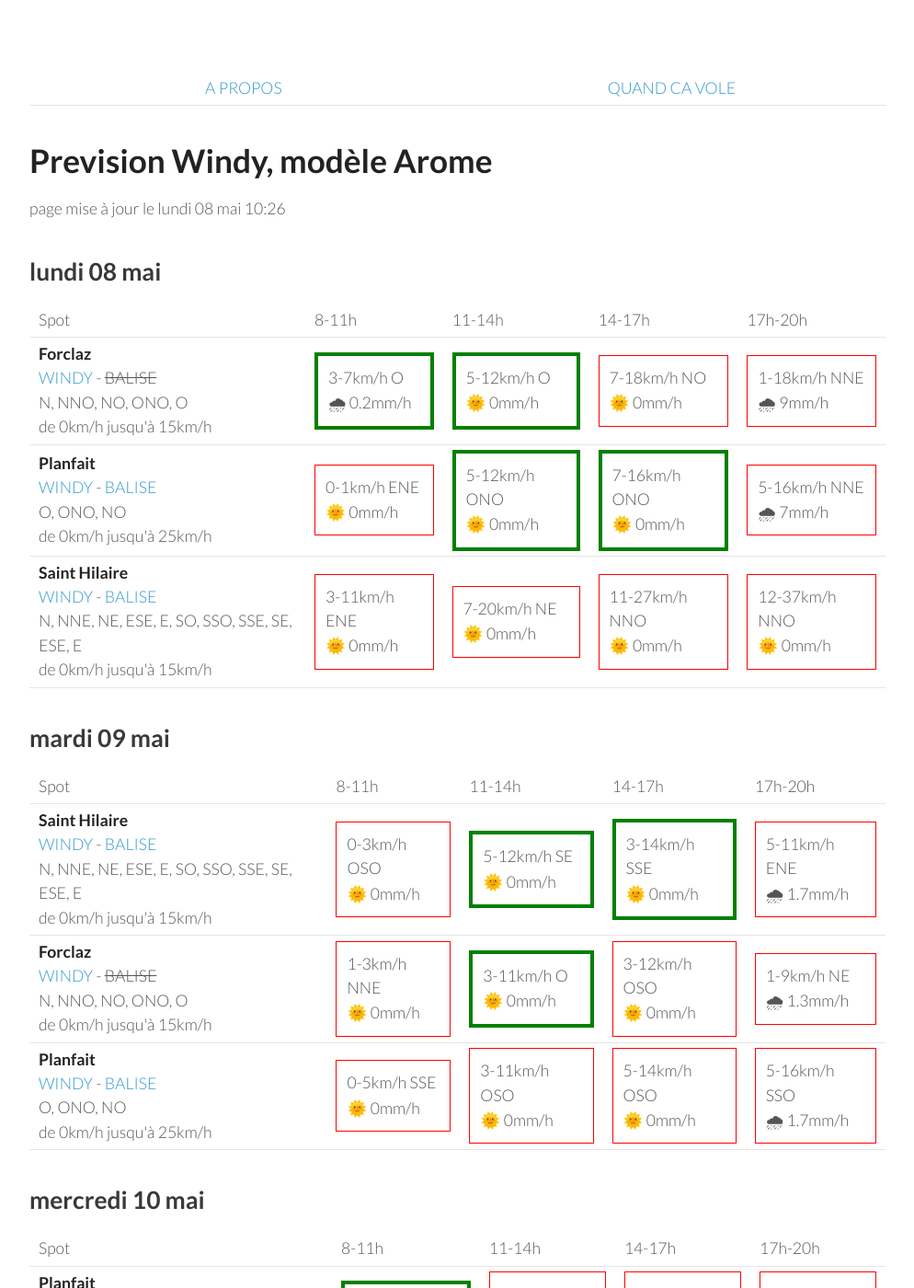
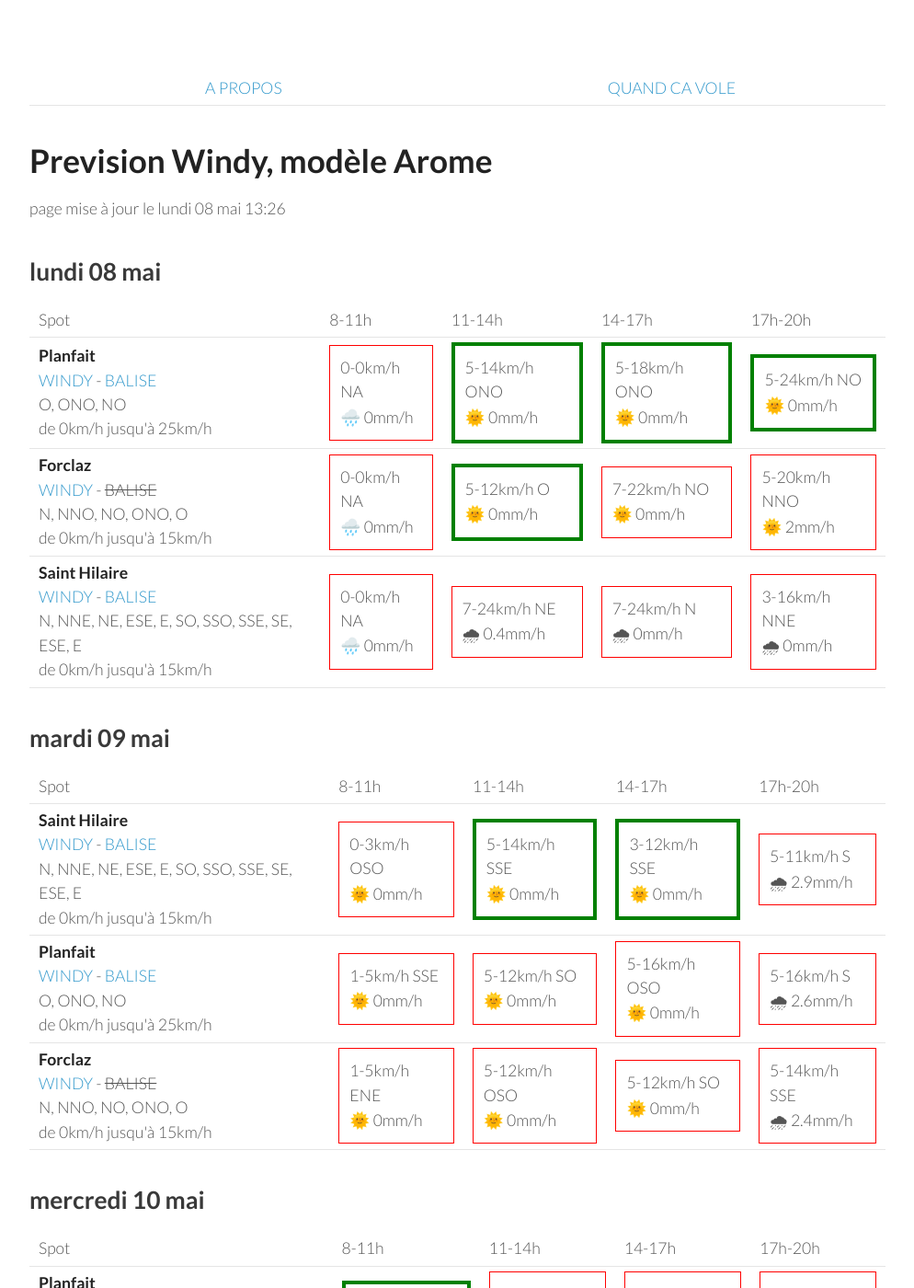
Before and after one commit to parapente-dans-le-nord/parapente-dans-le-nord.github.io, a Jekyll site: the page built from alpes_nord.markdown, in a window 1280 px wide and 1400 px high. Shown: the whole window at 92% size, without its empty margins (26-1020 px from the left). Built offline with Jekyll 4.4.1, drawn with Linux system fonts in a browser that asks for light colours; some of the changed text lies outside the part shown.

Commit message:
update index.markdown

```diff
--- a/alpes_nord.markdown
+++ b/alpes_nord.markdown
@@ -7,7 +7,7 @@ title:  "Tous les spots"
 {: .links}
 
 # Prevision Windy, modèle Arome
-page mise à jour le lundi 08 mai 10:26
+page mise à jour le lundi 08 mai 13:26
 
 ## lundi 08 mai
 
@@ -22,33 +22,30 @@ page mise à jour le lundi 08 mai 10:26
       <td>17h-20h</td>
     </tr>
 <tr>
-        <td><strong>Forclaz</strong><br><a href="https://windy.com/45.814/6.247?45.375,6.246,8,m:eVwaglz">WINDY</a> - <span class="no-balise"> BALISE </span><br> <span class="vent-favorable">N, NNO, NO, ONO, O</span><br><span class="force-vent">de 0km/h jusqu'à 15km/h</span> </td>
+        <td><strong>Planfait</strong><br><a href="https://windy.com/45.853/6.223?45.415,6.223,8">WINDY</a> - <span class=""><a href="https://www.openwindmap.org/PP496">BALISE</a> </span><br> <span class="vent-favorable">O, ONO, NO</span><br><span class="force-vent">de 0km/h jusqu'à 25km/h</span> </td>
 
-            <td><div class="flyable"><p>3-7km/h O</p><p>🌧 0.2mm/h</p></div></td>
-            <td><div class="flyable"><p>5-12km/h O</p><p>🌞 0mm/h</p></div></td>
-            <td><div class="not-flyable"><p>7-18km/h NO</p><p>🌞 0mm/h</p></div></td>
-            <td><div class="not-flyable"><p>1-18km/h NNE</p><p>🌧 9mm/h</p></div></td>
-
+            <td><div class="not-flyable"><p>0-0km/h NA</p><p>🌧️ 0mm/h</p></div></td>
+            <td><div class="flyable"><p>5-14km/h ONO</p><p>🌞 0mm/h</p></div></td>
+            <td><div class="flyable"><p>5-18km/h ONO</p><p>🌞 0mm/h</p></div></td>
+            <td><div class="flyable"><p>5-24km/h NO</p><p>🌞 0mm/h</p></div></td>
 
     </tr>
 <tr>
-        <td><strong>Planfait</strong><br><a href="https://windy.com/45.853/6.223?45.415,6.223,8">WINDY</a> - <span class=""><a href="https://www.openwindmap.org/PP496">BALISE</a> </span><br> <span class="vent-favorable">O, ONO, NO</span><br><span class="force-vent">de 0km/h jusqu'à 25km/h</span> </td>
+        <td><strong>Forclaz</strong><br><a href="https://windy.com/45.814/6.247?45.375,6.246,8,m:eVwaglz">WINDY</a> - <span class="no-balise"> BALISE </span><br> <span class="vent-favorable">N, NNO, NO, ONO, O</span><br><span class="force-vent">de 0km/h jusqu'à 15km/h</span> </td>
 
-            <td><div class="not-flyable"><p>0-1km/h ENE</p><p>🌞 0mm/h</p></div></td>
-            <td><div class="flyable"><p>5-12km/h ONO</p><p>🌞 0mm/h</p></div></td>
-            <td><div class="flyable"><p>7-16km/h ONO</p><p>🌞 0mm/h</p></div></td>
-            <td><div class="not-flyable"><p>5-16km/h NNE</p><p>🌧 7mm/h</p></div></td>
-
+            <td><div class="not-flyable"><p>0-0km/h NA</p><p>🌧️ 0mm/h</p></div></td>
+            <td><div class="flyable"><p>5-12km/h O</p><p>🌞 0mm/h</p></div></td>
+            <td><div class="not-flyable"><p>7-22km/h NO</p><p>🌞 0mm/h</p></div></td>
+            <td><div class="not-flyable"><p>5-20km/h NNO</p><p>🌞 2mm/h</p></div></td>
 
     </tr>
 <tr>
         <td><strong>Saint Hilaire</strong><br><a href="https://windy.com/45.307/5.888?45.087,5.889,9,m:eUFagkX">WINDY</a> - <span class=""><a href="http://www.balisemeteo.com/balise.php?idBalise=61">BALISE</a> </span><br> <span class="vent-favorable">N, NNE, NE, ESE, E, SO, SSO, SSE, SE, ESE, E</span><br><span class="force-vent">de 0km/h jusqu'à 15km/h</span> </td>
 
-            <td><div class="not-flyable"><p>3-11km/h ENE</p><p>🌞 0mm/h</p></div></td>
-            <td><div class="not-flyable"><p>7-20km/h NE</p><p>🌞 0mm/h</p></div></td>
-            <td><div class="not-flyable"><p>11-27km/h NNO</p><p>🌞 0mm/h</p></div></td>
-            <td><div class="not-flyable"><p>12-37km/h NNO</p><p>🌞 0mm/h</p></div></td>
-
+            <td><div class="not-flyable"><p>0-0km/h NA</p><p>🌧️ 0mm/h</p></div></td>
+            <td><div class="not-flyable"><p>7-24km/h NE</p><p>🌧 0.4mm/h</p></div></td>
+            <td><div class="not-flyable"><p>7-24km/h N</p><p>🌧 0mm/h</p></div></td>
+            <td><div class="not-flyable"><p>3-16km/h NNE</p><p>🌧 0mm/h</p></div></td>
 
     </tr>
 
@@ -71,29 +68,29 @@ page mise à jour le lundi 08 mai 10:26
         <td><strong>Saint Hilaire</strong><br><a href="https://windy.com/45.307/5.888?45.087,5.889,9,m:eUFagkX">WINDY</a> - <span class=""><a href="http://www.balisemeteo.com/balise.php?idBalise=61">BALISE</a> </span><br> <span class="vent-favorable">N, NNE, NE, ESE, E, SO, SSO, SSE, SE, ESE, E</span><br><span class="force-vent">de 0km/h jusqu'à 15km/h</span> </td>
 
             <td><div class="not-flyable"><p>0-3km/h OSO</p><p>🌞 0mm/h</p></div></td>
-            <td><div class="flyable"><p>5-12km/h SE</p><p>🌞 0mm/h</p></div></td>
-            <td><div class="flyable"><p>3-14km/h SSE</p><p>🌞 0mm/h</p></div></td>
-            <td><div class="not-flyable"><p>5-11km/h ENE</p><p>🌧 1.7mm/h</p></div></td>
+            <td><div class="flyable"><p>5-14km/h SSE</p><p>🌞 0mm/h</p></div></td>
+            <td><div class="flyable"><p>3-12km/h SSE</p><p>🌞 0mm/h</p></div></td>
+            <td><div class="not-flyable"><p>5-11km/h S</p><p>🌧 2.9mm/h</p></div></td>
+
+
+    </tr>
+<tr>
+        <td><strong>Planfait</strong><br><a href="https://windy.com/45.853/6.223?45.415,6.223,8">WINDY</a> - <span class=""><a href="https://www.openwindmap.org/PP496">BALISE</a> </span><br> <span class="vent-favorable">O, ONO, NO</span><br><span class="force-vent">de 0km/h jusqu'à 25km/h</span> </td>
+
+            <td><div class="not-flyable"><p>1-5km/h SSE</p><p>🌞 0mm/h</p></div></td>
+            <td><div class="not-flyable"><p>5-12km/h SO</p><p>🌞 0mm/h</p></div></td>
+            <td><div class="not-flyable"><p>5-16km/h OSO</p><p>🌞 0mm/h</p></div></td>
+            <td><div class="not-flyable"><p>5-16km/h S</p><p>🌧 2.6mm/h</p></div></td>
 
 
     </tr>
 <tr>
         <td><strong>Forclaz</strong><br><a href="https://windy.com/45.814/6.247?45.375,6.246,8,m:eVwaglz">WINDY</a> - <span class="no-balise"> BALISE </span><br> <span class="vent-favorable">N, NNO, NO, ONO, O</span><br><span class="force-vent">de 0km/h jusqu'à 15km/h</span> </td>
 
-            <td><div class="not-flyable"><p>1-3km/h NNE</p><p>🌞 0mm/h</p></div></td>
-            <td><div class="flyable"><p>3-11km/h O</p><p>🌞 0mm/h</p></div></td>
-            <td><div class="not-flyable"><p>3-12km/h OSO</p><p>🌞 0mm/h</p></div></td>
-            <td><div class="not-flyable"><p>1-9km/h NE</p><p>🌧 1.3mm/h</p></div></td>
-
-
-    </tr>
-<tr>
-        <td><strong>Planfait</strong><br><a href="https://windy.com/45.853/6.223?45.415,6.223,8">WINDY</a> - <span class=""><a href="https://www.openwindmap.org/PP496">BALISE</a> </span><br> <span class="vent-favorable">O, ONO, NO</span><br><span class="force-vent">de 0km/h jusqu'à 25km/h</span> </td>
-
-            <td><div class="not-flyable"><p>0-5km/h SSE</p><p>🌞 0mm/h</p></div></td>
-            <td><div class="not-flyable"><p>3-11km/h OSO</p><p>🌞 0mm/h</p></div></td>
-            <td><div class="not-flyable"><p>5-14km/h OSO</p><p>🌞 0mm/h</p></div></td>
-            <td><div class="not-flyable"><p>5-16km/h SSO</p><p>🌧 1.7mm/h</p></div></td>
+            <td><div class="not-flyable"><p>1-5km/h ENE</p><p>🌞 0mm/h</p></div></td>
+            <td><div class="not-flyable"><p>5-12km/h OSO</p><p>🌞 0mm/h</p></div></td>
+            <td><div class="not-flyable"><p>5-12km/h SO</p><p>🌞 0mm/h</p></div></td>
+            <td><div class="not-flyable"><p>5-14km/h SSE</p><p>🌧 2.4mm/h</p></div></td>
 
 
     </tr>
@@ -136,10 +133,10 @@ page mise à jour le lundi 08 mai 10:26
 <tr>
         <td><strong>Forclaz</strong><br><a href="https://windy.com/45.814/6.247?45.375,6.246,8,m:eVwaglz">WINDY</a> - <span class="no-balise"> BALISE </span><br> <span class="vent-favorable">N, NNO, NO, ONO, O</span><br><span class="force-vent">de 0km/h jusqu'à 15km/h</span> </td>
 
-            <td><div class="not-flyable"><p>7-29km/h ONO</p><p>🌧 3.6mm/h</p></div></td>
-            <td><div class="not-flyable"><p>7-31km/h NO</p><p>🌧 0.8mm/h</p></div></td>
-            <td><div class="not-flyable"><p>7-29km/h NO</p><p>🌧 0.5mm/h</p></div></td>
-            <td><div class="not-flyable"><p>9-33km/h NO</p><p>🌧 0.4mm/h</p></div></td>
+            <td><div class="not-flyable"><p>3-24km/h O</p><p>🌧 2mm/h</p></div></td>
+            <td><div class="not-flyable"><p>7-33km/h NO</p><p>🌧 3.2mm/h</p></div></td>
+            <td><div class="not-flyable"><p>7-35km/h NO</p><p>🌧 1.1mm/h</p></div></td>
+            <td><div class="not-flyable"><p>9-35km/h NO</p><p>🌧 0.4mm/h</p></div></td>
 
 
     </tr>
@@ -160,16 +157,6 @@ page mise à jour le lundi 08 mai 10:26
       <td>17h-20h</td>
     </tr>
 <tr>
-        <td><strong>Forclaz</strong><br><a href="https://windy.com/45.814/6.247?45.375,6.246,8,m:eVwaglz">WINDY</a> - <span class="no-balise"> BALISE </span><br> <span class="vent-favorable">N, NNO, NO, ONO, O</span><br><span class="force-vent">de 0km/h jusqu'à 15km/h</span> </td>
-
-            <td><div class="flyable"><p>1-9km/h NNO</p><p>🌞 0mm/h</p></div></td>
-            <td><div class="not-flyable"><p>5-24km/h NO</p><p>🌧 0.2mm/h</p></div></td>
-            <td><div class="not-flyable"><p>9-31km/h NO</p><p>🌧 0.9mm/h</p></div></td>
-            <td><div class="not-flyable"><p>7-35km/h NNO</p><p>🌧 2.3mm/h</p></div></td>
-
-
-    </tr>
-<tr>
         <td><strong>Planfait</strong><br><a href="https://windy.com/45.853/6.223?45.415,6.223,8">WINDY</a> - <span class=""><a href="https://www.openwindmap.org/PP496">BALISE</a> </span><br> <span class="vent-favorable">O, ONO, NO</span><br><span class="force-vent">de 0km/h jusqu'à 25km/h</span> </td>
 
             <td><div class="not-flyable"><p>0-11km/h NNE</p><p>🌞 0mm/h</p></div></td>
@@ -186,6 +173,16 @@ page mise à jour le lundi 08 mai 10:26
             <td><div class="not-flyable"><p>5-31km/h N</p><p>🌧 0.3mm/h</p></div></td>
             <td><div class="not-flyable"><p>5-35km/h NO</p><p>🌧 0.7mm/h</p></div></td>
             <td><div class="not-flyable"><p>5-37km/h N</p><p>🌧 2.8mm/h</p></div></td>
+
+
+    </tr>
+<tr>
+        <td><strong>Forclaz</strong><br><a href="https://windy.com/45.814/6.247?45.375,6.246,8,m:eVwaglz">WINDY</a> - <span class="no-balise"> BALISE </span><br> <span class="vent-favorable">N, NNO, NO, ONO, O</span><br><span class="force-vent">de 0km/h jusqu'à 15km/h</span> </td>
+
+            <td><div class="not-flyable"><p>1-11km/h NE</p><p>🌞 0mm/h</p></div></td>
+            <td><div class="not-flyable"><p>5-25km/h NO</p><p>🌧 0.4mm/h</p></div></td>
+            <td><div class="not-flyable"><p>9-33km/h NO</p><p>🌧 1.3mm/h</p></div></td>
+            <td><div class="not-flyable"><p>7-38km/h NO</p><p>🌧 1.3mm/h</p></div></td>
 
 
     </tr>
@@ -216,22 +213,22 @@ page mise à jour le lundi 08 mai 10:26
 
     </tr>
 <tr>
-        <td><strong>Forclaz</strong><br><a href="https://windy.com/45.814/6.247?45.375,6.246,8,m:eVwaglz">WINDY</a> - <span class="no-balise"> BALISE </span><br> <span class="vent-favorable">N, NNO, NO, ONO, O</span><br><span class="force-vent">de 0km/h jusqu'à 15km/h</span> </td>
-
-            <td><div class="flyable"><p>1-11km/h NO</p><p>🌧 0.2mm/h</p></div></td>
-            <td><div class="not-flyable"><p>5-24km/h ONO</p><p>🌧 0.7mm/h</p></div></td>
-            <td><div class="not-flyable"><p>5-25km/h NO</p><p>🌧 1.8mm/h</p></div></td>
-            <td><div class="not-flyable"><p>5-35km/h NO</p><p>🌧 0.9mm/h</p></div></td>
-
-
-    </tr>
-<tr>
         <td><strong>Saint Hilaire</strong><br><a href="https://windy.com/45.307/5.888?45.087,5.889,9,m:eUFagkX">WINDY</a> - <span class=""><a href="http://www.balisemeteo.com/balise.php?idBalise=61">BALISE</a> </span><br> <span class="vent-favorable">N, NNE, NE, ESE, E, SO, SSO, SSE, SE, ESE, E</span><br><span class="force-vent">de 0km/h jusqu'à 15km/h</span> </td>
 
             <td><div class="not-flyable"><p>3-27km/h N</p><p>🌧 0.8mm/h</p></div></td>
             <td><div class="not-flyable"><p>5-33km/h N</p><p>🌧 1.6mm/h</p></div></td>
             <td><div class="not-flyable"><p>7-35km/h N</p><p>🌧 3.9mm/h</p></div></td>
             <td><div class="not-flyable"><p>5-35km/h NNE</p><p>🌧 1.5mm/h</p></div></td>
+
+
+    </tr>
+<tr>
+        <td><strong>Forclaz</strong><br><a href="https://windy.com/45.814/6.247?45.375,6.246,8,m:eVwaglz">WINDY</a> - <span class="no-balise"> BALISE </span><br> <span class="vent-favorable">N, NNO, NO, ONO, O</span><br><span class="force-vent">de 0km/h jusqu'à 15km/h</span> </td>
+
+            <td><div class="not-flyable"><p>3-18km/h NO</p><p>🌧 0.5mm/h</p></div></td>
+            <td><div class="not-flyable"><p>5-27km/h NNO</p><p>🌧 0.7mm/h</p></div></td>
+            <td><div class="not-flyable"><p>5-25km/h NO</p><p>🌧 3.1mm/h</p></div></td>
+            <td><div class="not-flyable"><p>5-27km/h NNO</p><p>🌧 1.3mm/h</p></div></td>
 
 
     </tr>
@@ -250,6 +247,16 @@ page mise à jour le lundi 08 mai 10:26
       <td>11-14h</td>
       <td>14-17h</td>
       <td>17h-20h</td>
+    </tr>
+<tr>
+        <td><strong>Forclaz</strong><br><a href="https://windy.com/45.814/6.247?45.375,6.246,8,m:eVwaglz">WINDY</a> - <span class="no-balise"> BALISE </span><br> <span class="vent-favorable">N, NNO, NO, ONO, O</span><br><span class="force-vent">de 0km/h jusqu'à 15km/h</span> </td>
+
+            <td><div class="flyable"><p>3-14km/h NNO</p><p>🌞 0mm/h</p></div></td>
+            <td><div class="not-flyable"><p>5-22km/h NO</p><p>🌧 0.5mm/h</p></div></td>
+            <td><div class="not-flyable"><p>7-31km/h NNO</p><p>🌧 0.6mm/h</p></div></td>
+            <td><div class="not-flyable"><p>5-35km/h N</p><p>🌧 3mm/h</p></div></td>
+
+
     </tr>
 <tr>
         <td><strong>Saint Hilaire</strong><br><a href="https://windy.com/45.307/5.888?45.087,5.889,9,m:eUFagkX">WINDY</a> - <span class=""><a href="http://www.balisemeteo.com/balise.php?idBalise=61">BALISE</a> </span><br> <span class="vent-favorable">N, NNE, NE, ESE, E, SO, SSO, SSE, SE, ESE, E</span><br><span class="force-vent">de 0km/h jusqu'à 15km/h</span> </td>
```
